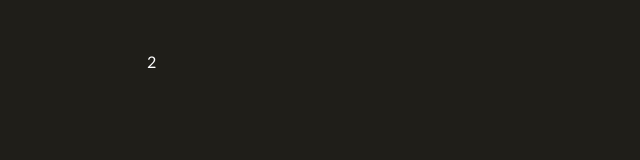
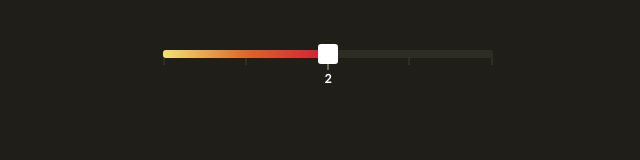
Before and after one commit to sokolik1983-hub/jsbasic-20200727_aleksey-sokolov, a website: page 7-module/4-task/static.html in a window 1280 px wide. Shown: the whole page, without its empty margins (49-689 px from the left). Drawn offline with Linux system fonts and the light colour scheme; files that its build step writes are made by us from their sources.

Commit message:
описание того, что вы сделали

```diff
--- /dev/null
+++ b/7-module/4-task/index.css
@@ -0,0 +1,83 @@
+.slider {
+    position: relative;
+    background-color: var(--color-black-dark);
+    margin: 0 16px;
+    width: 330px;
+    height: 8px;
+    border-radius: 3px;
+    cursor: pointer;
+  }
+
+  .slider__progress {
+    height: 8px;
+    border-radius: 3px;
+    position: absolute;
+    top: 50%;
+    left: 0;
+    right: 0;
+    z-index: 1;
+    background: linear-gradient(90deg, #f3e273 0%, #dd6428 52%, #d31c34 100%);
+    transform: translate(0, -50%);
+  }
+
+  .slider_dragging .slider__thumb {
+    cursor: grabbing;
+  }
+
+  .slider__thumb {
+    background-color: var(--color-white);
+    border-radius: 3px;
+    width: 20px;
+    height: 20px;
+    position: absolute;
+    z-index: 2;
+    top: 50%;
+    left: 0;
+    margin-left: -10px;
+    transform: translate(0, -50%);
+    cursor: grab;
+  }
+
+  .slider__value {
+    color: var(--color-body);
+    font-size: 12px;
+    font-weight: 700;
+    font-family: var(--font-primary);
+    position: absolute;
+    left: 0;
+    top: calc(100% + 6px);
+    text-align: center;
+    width: 100%;
+    pointer-events: none;
+    cursor: default;
+  }
+
+  .slider__steps {
+    display: flex;
+    flex-direction: row;
+    align-items: flex-start;
+    justify-content: space-between;
+    position: absolute;
+    top: calc(100% - 2px);
+    left: 0;
+    right: 0;
+  }
+
+  .slider__steps > span {
+    background-color: var(--color-black-dark);
+    display: inline-flex;
+    width: 2px;
+    height: 9px;
+    margin-left: -1px;
+    transition: 0.2s height;
+  }
+
+  .slider__steps > span:first-child,
+  .slider__steps > span:last-child {
+    margin-left: 0;
+  }
+
+  .slider__steps > .slider__step-active {
+    background-color: var(--color-black-light);
+    height: 14px;
+  }
```
Also changed, not shown: 7-module/3-task/index.html (+0 -1 lines), 7-module/4-task/index.html (+1 -0 lines).
